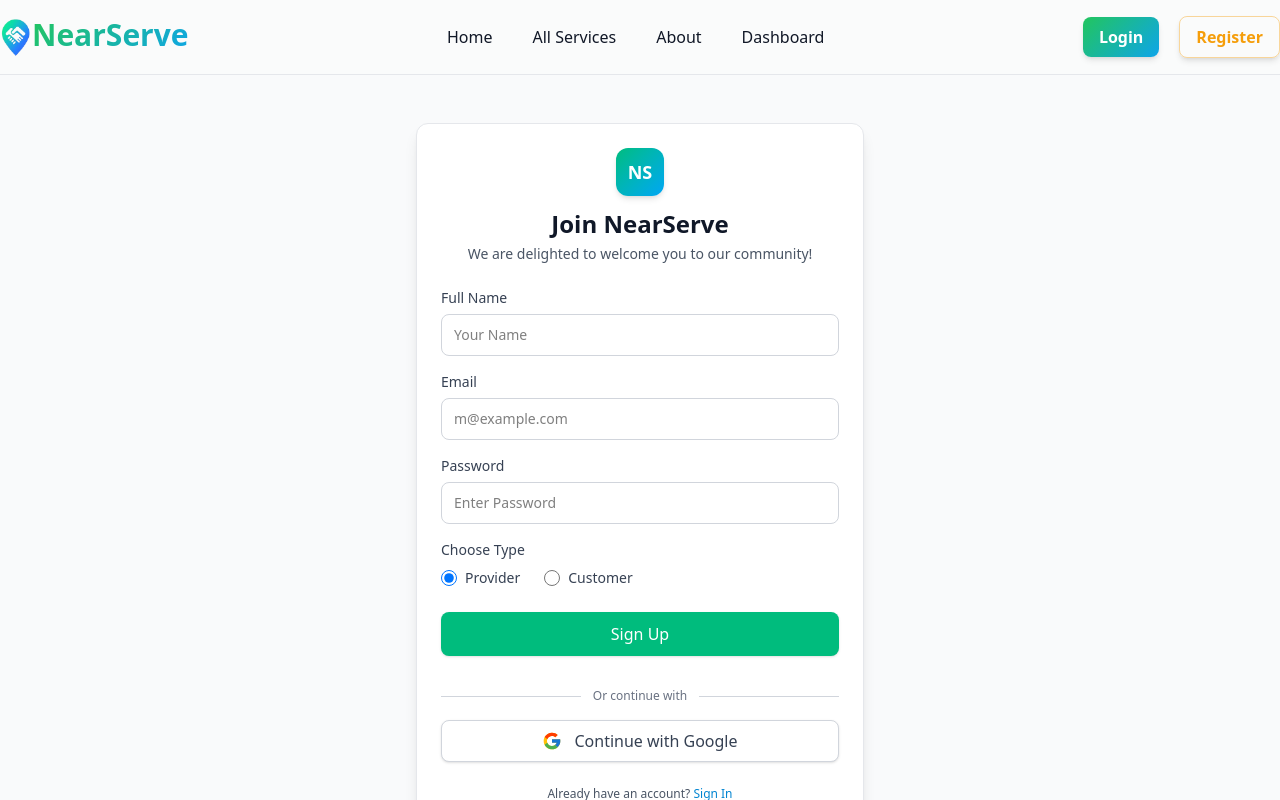
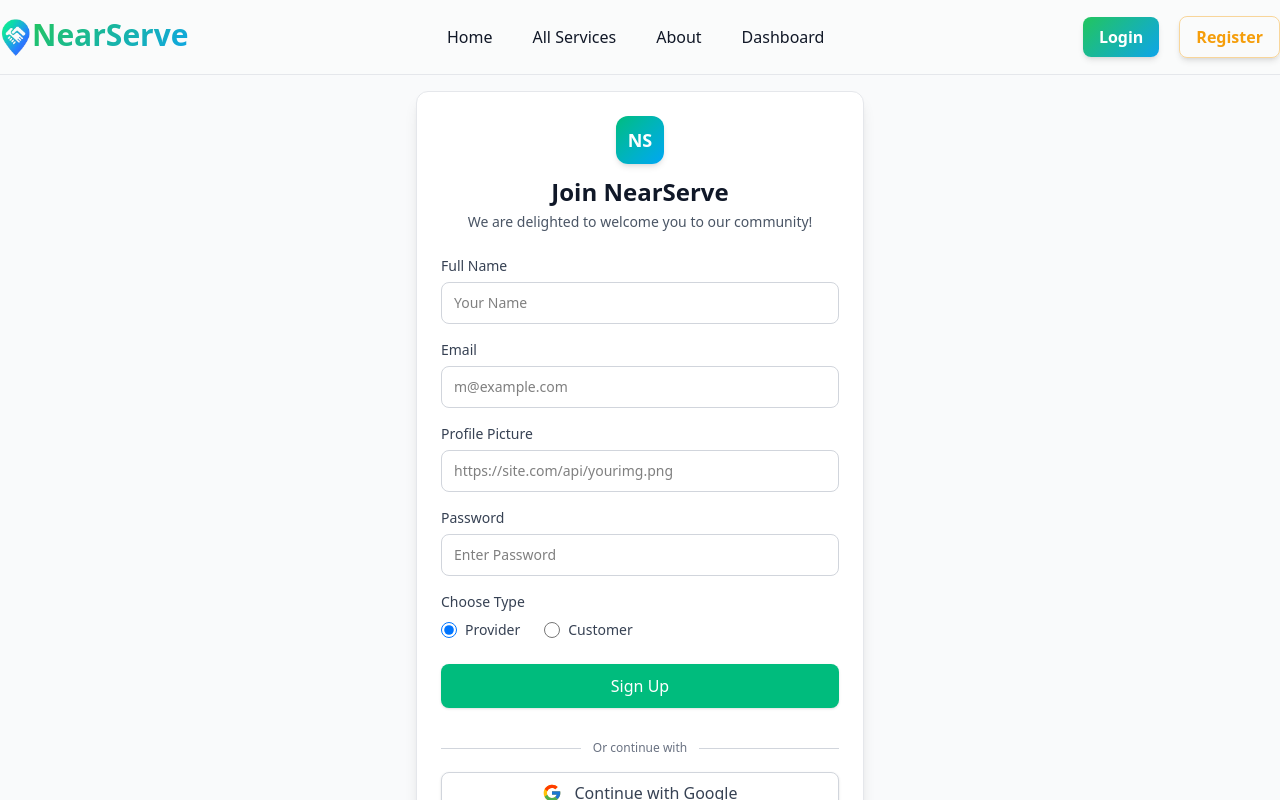
Before and after one commit to hey-its-Sohan/NearServe, a Next.js app: page /auth/signup in a window 1280 px wide. Shown: the top 800 px of the page. Built offline with nearby package versions, Linux system fonts and the light colour scheme; no server answers.

Commit message:
auth profile pic system

```diff
--- a/src/app/api/auth/[...nextauth]/route.js
+++ b/src/app/api/auth/[...nextauth]/route.js
@@ -19,6 +19,14 @@
           access_type: "offline",
           response_type: "code",
         },
+      },
+      profile(profile) {
+        return {
+          id: profile.sub,
+          name: profile.name,
+          email: profile.email,
+          image: profile.picture,
+        };
       },
     }),
     CredentialsProvider({
@@ -48,15 +56,17 @@
           email: user.email,
           role: user.role || "user",
           lastLogin: user.lastLogin || null,
+          image: user.image || "/default-profile.png", // fallback
         };
       },
     }),
   ],
 
-  pages: { signIn: "/signin" },
+  pages: {
+    signIn: "/signin",
+  },
 
   callbacks: {
-    // SignIn: update DB
     async signIn({ user, account }) {
       const client = await clientPromise;
       const db = client.db("NearServe");
@@ -65,6 +75,8 @@
         const existingUser = await db
           .collection("users")
           .findOne({ email: user.email });
+        const image = user.image || "/default-profile.png";
+
         if (existingUser) {
           await db.collection("users").updateOne(
             { email: user.email },
@@ -72,6 +84,7 @@
               $set: {
                 lastLogin: new Date(),
                 name: user.name,
+                image,
                 updatedAt: new Date(),
               },
             }
@@ -80,6 +93,7 @@
           await db.collection("users").insertOne({
             name: user.name || "",
             email: user.email,
+            image,
             role: "user",
             provider: "google",
             createdAt: new Date(),
@@ -105,37 +119,22 @@
       return true;
     },
 
-    // JWT: attach full user info
-    async jwt({ token, user, account }) {
-      const client = await clientPromise;
-      const db = client.db("NearServe");
-
+    async jwt({ token, user }) {
       if (user) {
-        // For Credentials login, user already has id, role, lastLogin
         token.id = user.id;
         token.role = user.role;
         token.lastLogin = user.lastLogin;
-      } else if (account?.provider === "google") {
-        // For Google login, fetch user from DB
-        const dbUser = await db
-          .collection("users")
-          .findOne({ email: token.email });
-        if (dbUser) {
-          token.id = dbUser._id.toString();
-          token.role = dbUser.role || "user";
-          token.lastLogin = dbUser.lastLogin || null;
-        }
+        token.image = user.image || "/default-profile.png";
       }
-
       return token;
     },
 
-    // Session: pass token data to client
     async session({ session, token }) {
       if (token) {
         session.user.id = token.id;
         session.user.role = token.role;
         session.user.lastLogin = token.lastLogin;
+        session.user.image = token.image;
       }
       return session;
     },
--- a/src/app/api/auth/signup/route.js
+++ b/src/app/api/auth/signup/route.js
@@ -3,9 +3,9 @@
 
 export async function POST(req) {
   try {
-    const { name, email, password, role } = await req.json();
+    const { name, email, password, role, image } = await req.json();
     console.log(req);
-    if (!name || !email || !password || !role) {
+    if (!name || !email || !password || !role || !image) {
       return Response.json(
         { message: "All fields are required" },
         { status: 400 }
@@ -31,6 +31,7 @@
       email,
       password: hashedPassword,
       role,
+      image,
       createdAt: new Date(),
     });
 
--- a/src/app/auth/signup/page.jsx
+++ b/src/app/auth/signup/page.jsx
@@ -103,6 +103,26 @@
               {errors.email && (
                 <p className="text-sm text-red-500 mt-1">
                   {errors.email.message}
+                </p>
+              )}
+            </div>
+            {/* profile image */}
+            <div className="space-y-1.5">
+              <label htmlFor="email" className="block text-sm font-medium text-gray-700">
+                Profile Picture
+              </label>
+              <input
+                id="img"
+                type="text"
+                placeholder="https://site.com/api/yourimg.png"
+                {...register("image", {
+                  required: "Profile Picture URL Required",
+                })}
+                className="w-full px-3 py-2.5 border border-gray-300 rounded-lg focus:ring-2 focus:ring-emerald-500 focus:border-emerald-500 transition-all outline-none text-sm"
+              />
+              {errors.img && (
+                <p className="text-sm text-red-500 mt-1">
+                  {errors.img.message}
                 </p>
               )}
             </div>
--- a/src/app/context/SessionContext.jsx
+++ b/src/app/context/SessionContext.jsx
@@ -16,6 +16,7 @@
         name: session.user.name || "",
         email: session.user.email || "",
         role: session.user.role,
+        profileImg:session.user.image
       });
     } else {
       setUser(null);
```
